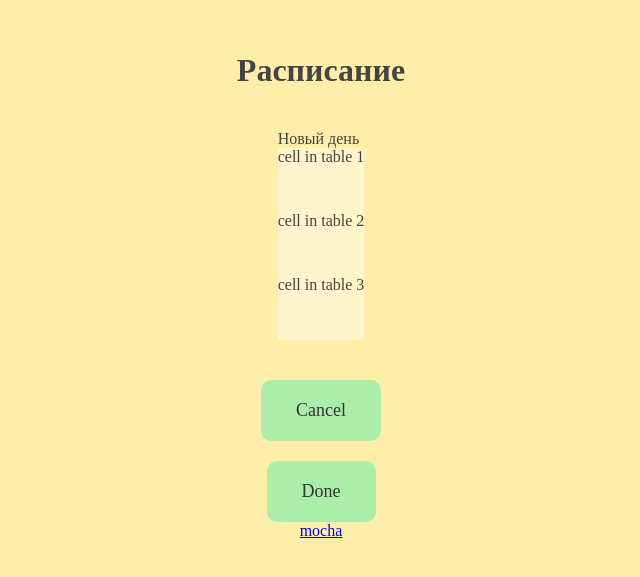
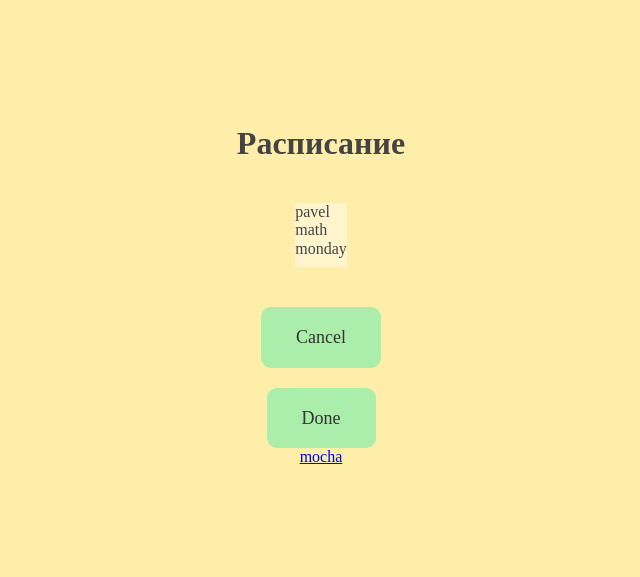
Before and after one commit to pavbox/university_amm_web, a React app in the folder app/frontend/: page / in a window 1280 px wide. Shown: the part 115-692 px from the top of the page, without its empty margins (319-959 px from the left). Built offline with nearby package versions, Linux system fonts and the light colour scheme.

Commit message:
configure tablerows from top item w/ object

```diff
--- a/app/frontend/src/components/Table/Table.jsx
+++ b/app/frontend/src/components/Table/Table.jsx
@@ -6,18 +6,15 @@ import TableRow from '../TableRow';
 
 
 const propTypes = {
-  name: PropTypes.string.isRequired,
+  rowItem: PropTypes.shape.isRequired,
 };
 
 class Table extends React.PureComponent {
   render() {
-    const { name } = this.props;
+    const { rowItem } = this.props;
     return (
       <div className="table">
-        {name}
-        <TableRow value="cell in table 1" />
-        <TableRow value="cell in table 2" />
-        <TableRow value="cell in table 3" />
+        <TableRow name={rowItem.name} subject={rowItem.subject} time={rowItem.time} />
       </div>
     );
   }
--- a/app/frontend/src/components/TableRow/TableRow.jsx
+++ b/app/frontend/src/components/TableRow/TableRow.jsx
@@ -4,16 +4,20 @@ import PropTypes from 'prop-types';
 import './TableRow.styl';
 
 const propTypes = {
-  value: PropTypes.string.isRequired,
+  name: PropTypes.string.isRequired,
+  subject: PropTypes.string.isRequired,
+  time: PropTypes.string.isRequired,
 };
 
 class TableRow extends React.PureComponent {
   render() {
-    const { value } = this.props;
+    const { name, subject, time } = this.props;
     return (
       <div className="table__row">
-        <div className="table__col">
-          {value}
+        <div>
+          <div>{name}</div>
+          <div>{subject}</div>
+          <div>{time}</div>
         </div>
       </div>
     );
--- a/app/frontend/src/index.jsx
+++ b/app/frontend/src/index.jsx
@@ -13,7 +13,7 @@ ReactDOM.render(
   <div>
     <Container>
       <h1>Расписание</h1>
-      <Table name="Новый день" />
+      <Table rowItem={{ name: 'pavel', subject: 'math', time: 'monday' }} />
       <Button value="Cancel" />
       <Button value="Done" />
       <Link href="https://webpack.js.org/loaders/mocha-loader/" text="mocha" />
```
